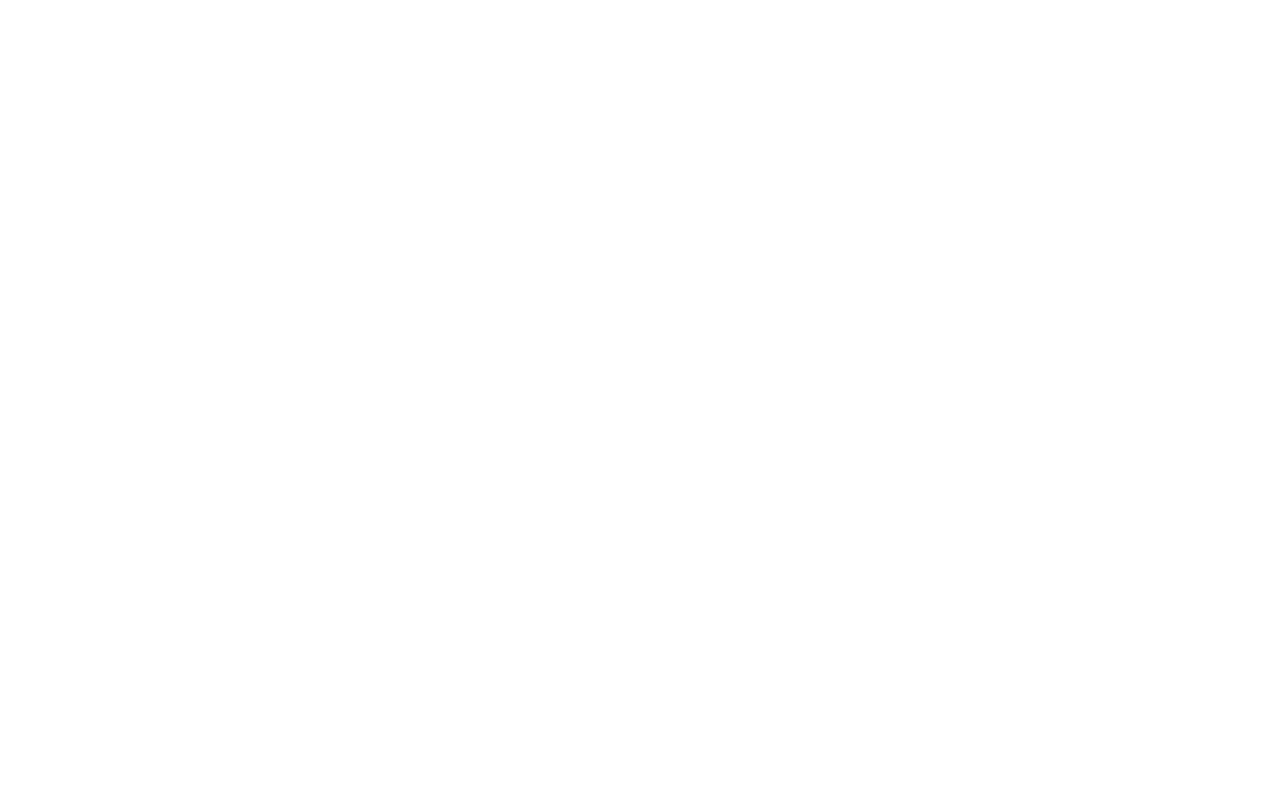
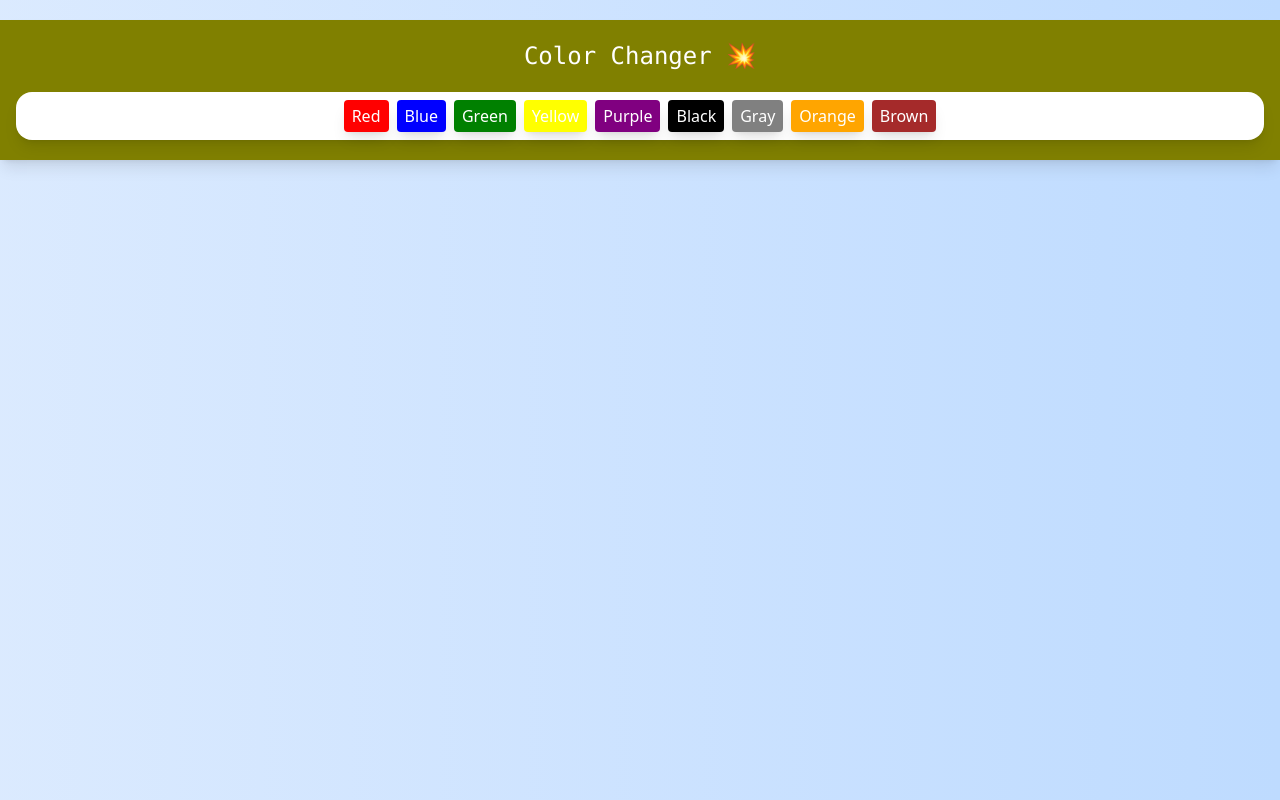
Before and after one commit to externalPointerVariable/BuildBook, a React (Vite) app in the folder myApp/: page / in a window 1280 px wide. Built offline with nearby package versions, Linux system fonts and the light colour scheme.

Commit message:
Add ColorChanger component for dynamic background color manipulation

```diff
--- /dev/null
+++ b/myApp/Projects/ColorChanger.jsx
@@ -0,0 +1,26 @@
+import React from "react";
+import { useState } from "react";
+
+const ColorChanger = () => {
+    const [color, setColor] = useState("Olive");
+    return(
+        <>
+        <div className="px-4 py-5 shadow-lg mt-5" style={{backgroundColor: color}}>
+            <h1 className="text-2xl text-white font-mono text-center">Color Changer 💥</h1>
+            <div className="flex flex-wrap justify-center px-2 py-2 rounded-2xl bg-white shadow-lg mt-5 space-x-2">
+                <button className="text-white px-2 py-1 outline-none rounded shadow-lg" style={{backgroundColor: 'red'}} onClick={()=>setColor('red')}>Red</button>
+                <button className="text-white px-2 py-1 outline-none rounded shadow-lg" style={{backgroundColor: 'blue'}} onClick={()=>setColor('blue')}>Blue</button>
+                <button className="text-white px-2 py-1 outline-none rounded shadow-lg" style={{backgroundColor: 'green'}} onClick={()=>setColor('green')}>Green</button>
+                <button className="text-white px-2 py-1 outline-none rounded shadow-lg" style={{backgroundColor: 'yellow'}} onClick={()=>setColor('yellow')}>Yellow</button>
+                <button className="text-white px-2 py-1 outline-none rounded shadow-lg" style={{backgroundColor: 'purple'}} onClick={()=>setColor('purple')}>Purple</button>
+                <button className="text-white px-2 py-1 outline-none rounded shadow-lg" style={{backgroundColor: 'black'}} onClick={()=>setColor('black')}>Black</button>
+                <button className="text-white px-2 py-1 outline-none rounded shadow-lg" style={{backgroundColor: 'gray'}} onClick={()=>setColor('gray')}>Gray</button>
+                <button className="text-white px-2 py-1 outline-none rounded shadow-lg" style={{backgroundColor: 'orange'}} onClick={()=>setColor('orange')}>Orange</button>
+                <button className="text-white px-2 py-1 outline-none rounded shadow-lg" style={{backgroundColor: 'brown'}} onClick={()=>setColor('brown')}>Brown</button>
+            </div>
+        </div>
+        </>
+    );
+}
+
+export default ColorChanger;
--- a/myApp/Projects/Index.jsx
+++ b/myApp/Projects/Index.jsx
@@ -1,2 +1,3 @@
 import PassWordGenerator from "./PassWordGenerator.jsx";
 import CustomCounter from "./CustomCounter.jsx";
+import ColorChanger from "./ColorChanger.jsx";
--- a/myApp/src/App.jsx
+++ b/myApp/src/App.jsx
@@ -3,6 +3,7 @@ import Footer from '../components/Footer.jsx';
 import Header from '../components/Header.jsx';
 import Home from '../pages/Home.jsx';
 import Project from '../pages/Projects.jsx';
+import ColorChanger from '../Projects/ColorChanger.jsx';
 
 function App() {
   return (
@@ -13,6 +14,7 @@ function App() {
         <Project />
       </main>
       <Footer /> */}
+      <ColorChanger />
     </>
   )
 }
```
